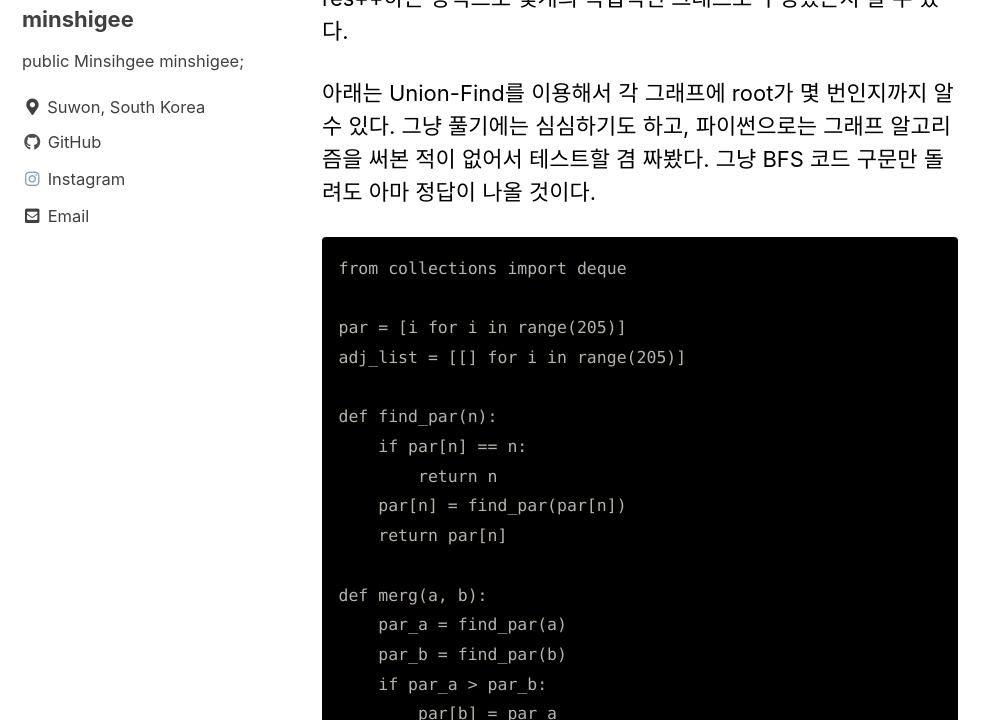
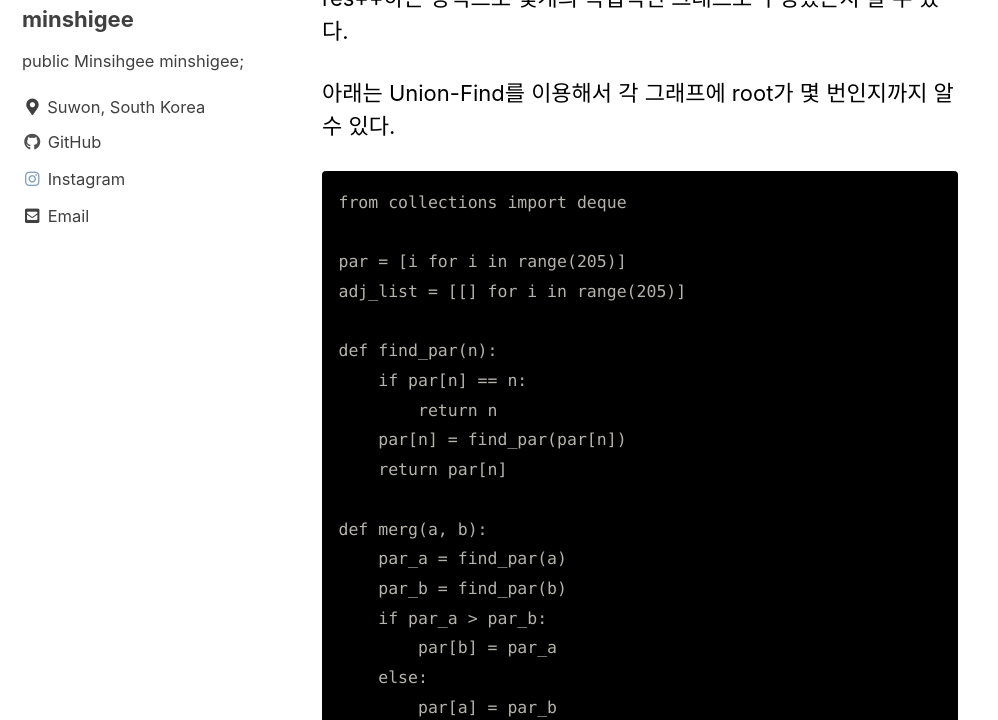
Before and after one commit to MinShiGee/MinShiGee.github.io, a Jekyll site: the page built from _posts/2021-06-26-네트워크.md, in a window 1280 px wide and 900 px high, scrolled down 356 px, cut to the strip 180-900 px from the top of the window. Shown: the whole strip, without its empty margins (0-998 px from the left). Built offline with Jekyll 4.4.1, drawn with Linux system fonts in a browser that asks for light colours; cached includes are drawn as plain includes.

Commit message:
edit log11 code2

````diff
--- a/_posts/2021-06-26-네트워크.md
+++ b/_posts/2021-06-26-네트워크.md
@@ -15,7 +15,7 @@ problem link: https://programmers.co.kr/learn/courses/30/lessons/43162
 ```
 그냥 BFS로 탐사한 다음에 visited에 걸려있으면 continue, 안걸리면 res++하는 방식으로 몇개의 독립적인 그래프로 구성됐는지 알 수 있다.
 
-아래는 Union-Find를 이용해서 각 그래프에 root가 몇 번인지까지 알 수 있다. 그냥 풀기에는 심심하기도 하고, 파이썬으로는 그래프 알고리즘을 써본 적이 없어서 테스트할 겸 짜봤다. 그냥 BFS 코드 구문만 돌려도 아마 정답이 나올 것이다.
+아래는 Union-Find를 이용해서 각 그래프에 root가 몇 번인지까지 알 수 있다.
 
 ```
 from collections import deque
````
